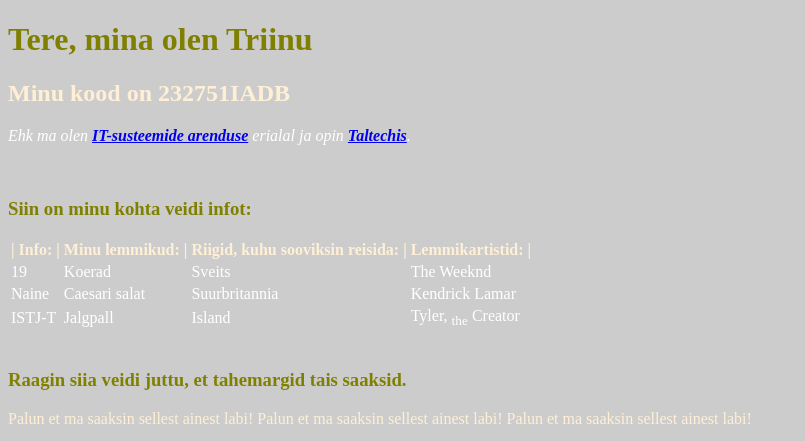
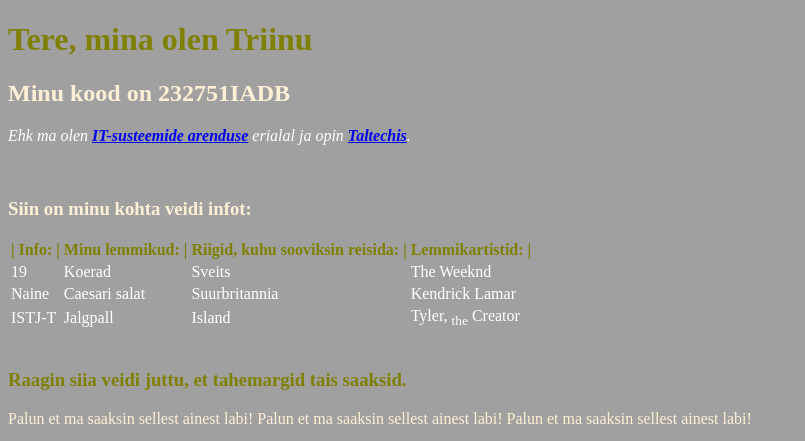
Before and after one commit to triinuvosumets/iti0101_homework, a plain HTML site: page index.html in a window 1280 px wide. Shown: the top 441 px of the page, without its empty margins (0-805 px from the left). Drawn offline with Linux system fonts and the light colour scheme.

Commit message:
Update index.html

```diff
--- a/index.html
+++ b/index.html
@@ -3,7 +3,7 @@
 <head>
 <title>Minu veebilehekulg: Triinu Vosumets</title>
 </head>
-<body style="background-color:#CCCCCC">
+<body style="background-color:#A0A0A0">
 
 <h1 style="color:#808000;">Tere, mina olen Triinu</h1>
 
@@ -12,9 +12,9 @@
 <p style="color:#FFFFFF;"> <i>Ehk ma olen <a href="https://taltech.ee/sisseastuja/bakalaureuseoppe-erialad/it-susteemide-arendus"><b> IT-susteemide arenduse</b></a> erialal ja opin <a href="https://taltech.ee/"><b> Taltechis</b></a>.</i></p>
 <br>
 
-<h3 style="color:#808000">Siin on minu kohta veidi infot:</h3>
+<h3 style="color:#FFEFD5">Siin on minu kohta veidi infot:</h3>
 <table>
-  <tr style="color:#FFEFD5">
+  <tr style="color:#808000">
     <th>| Info: |</th>
     <th>Minu lemmikud: |</th>
     <th>Riigid, kuhu sooviksin reisida: |</th>
```
